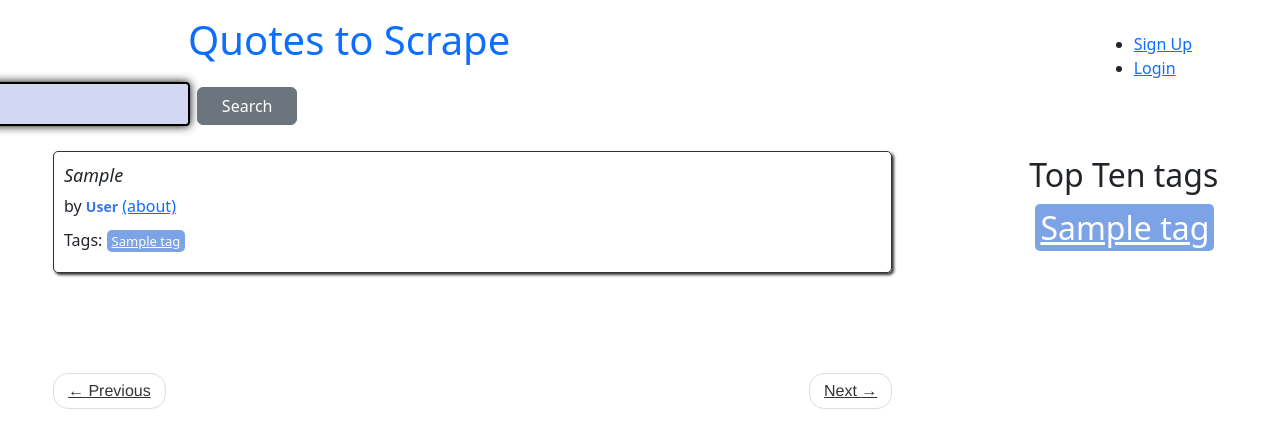
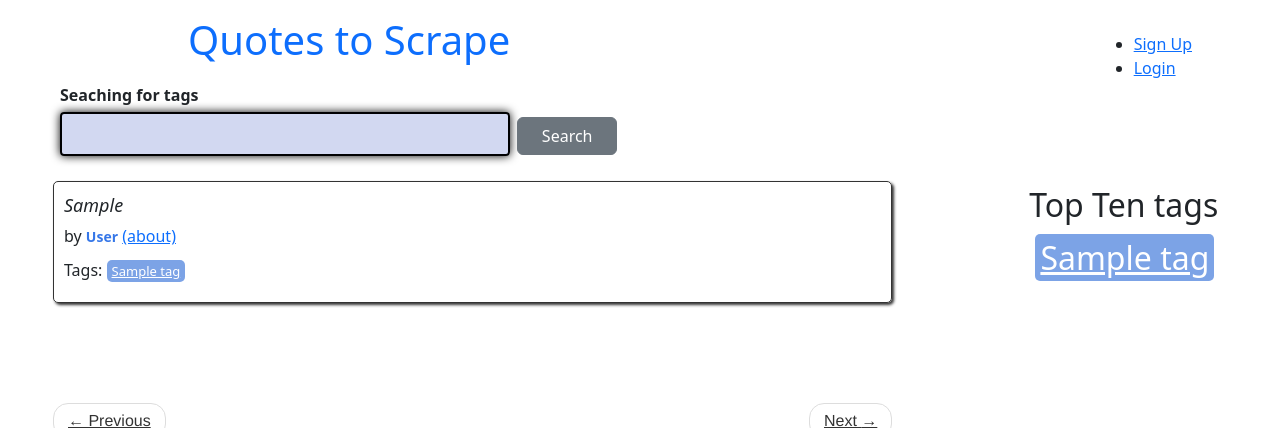
Before and after one commit to DmytroSDV/WEB_HW10, a Django app: page / in a window 1280 px wide. Shown: the top 428 px of the page. Run offline with Django 5.2, Linux system fonts and the light colour scheme; tables that the repository leaves empty hold one stand-in row (values such as "Sample post").

Commit message:
index_update

```diff
--- a/hw10/quotes/templates/quotes/index.html
+++ b/hw10/quotes/templates/quotes/index.html
@@ -5,10 +5,10 @@
 
 {% block content %}
 {% if quotes %}
-<div style="margin-bottom: 30px; margin-top: -85px">
+<div style="margin-bottom: 30px; margin-top: -55px">
     <form method="get">
-        <p style="margin-left:-450px; margin-bottom: 5px"><strong>Seaching for tags</strong></p>
-        <input type="text" name="search_tags" style="width: 450px; margin-left:-450px; background-color: rgba(205, 212, 240, 0.895); border: 2px solid #000002; box-shadow: 0 0 10px #000;">
+        <p style="margin-left:-130px; margin-bottom: 5px"><strong>Seaching for tags</strong></p>
+        <input type="text" name="search_tags" style="width: 450px; margin-left: -130px; background-color: rgba(205, 212, 240, 0.895); border: 2px solid #000002; box-shadow: 0 0 10px #000;">
         <input type="submit" value="Search" style="margin-left: 3px; width: 100px" class="btn btn-secondary">
     </form>
 </div>
```
